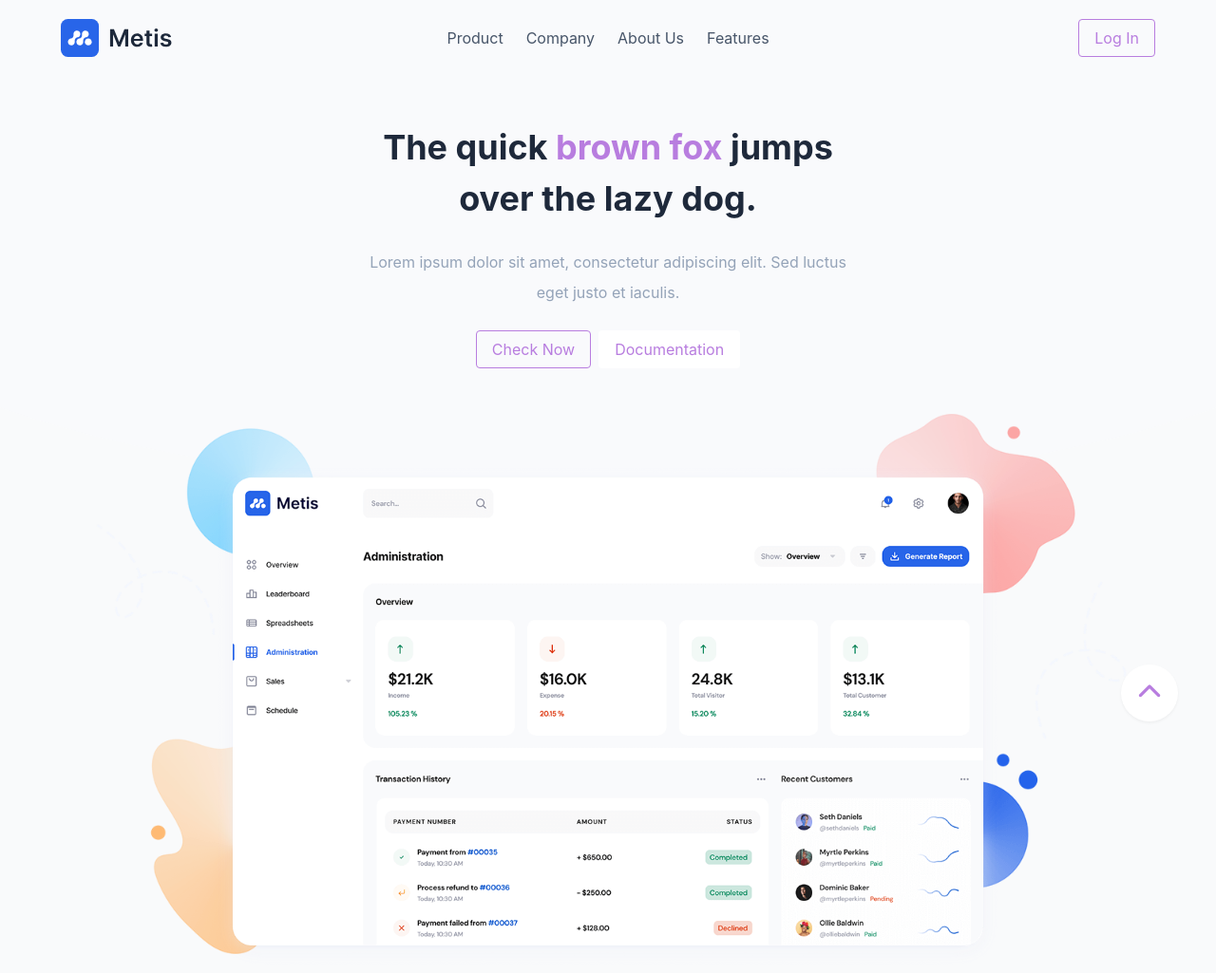
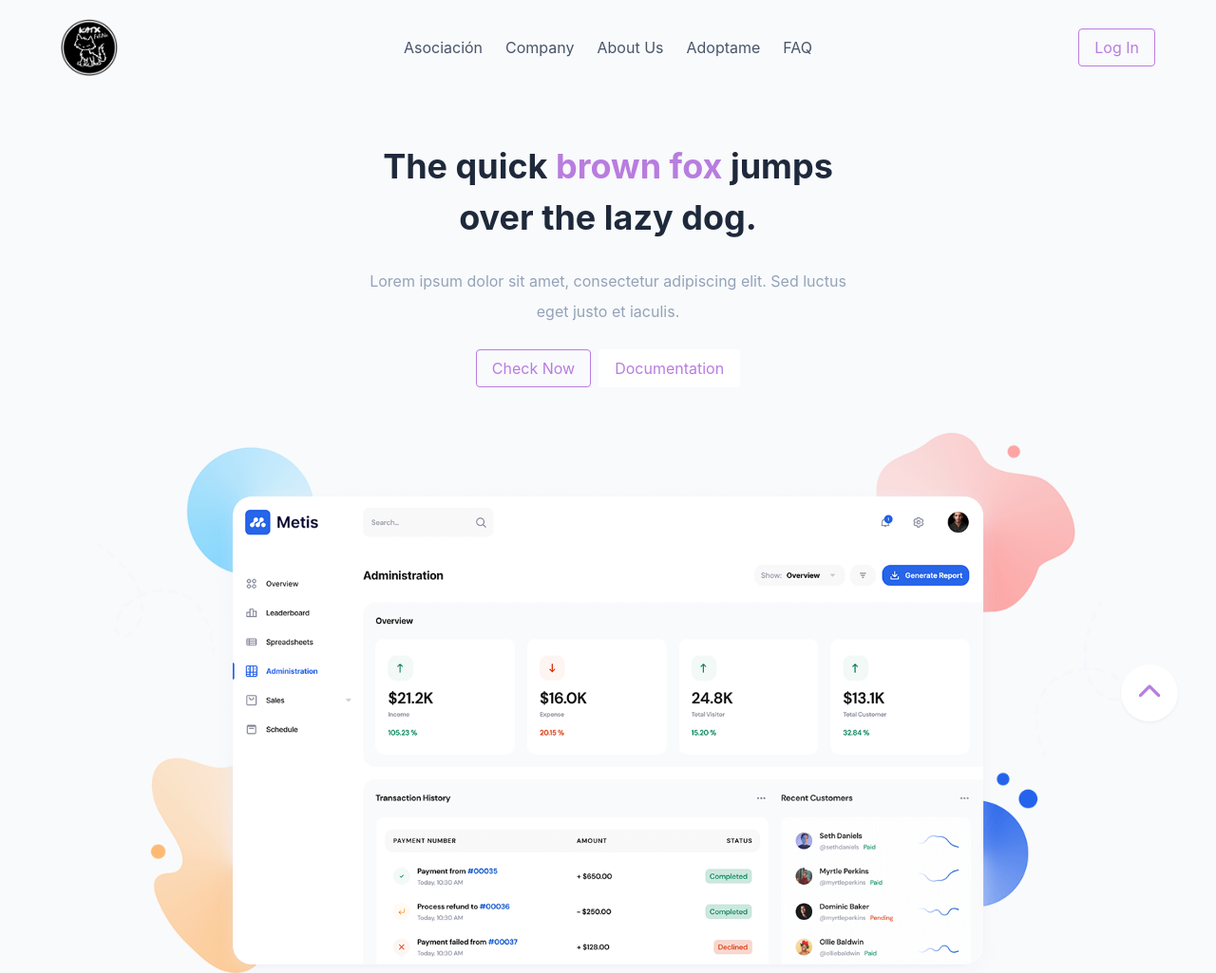
Before and after one commit to gorkaaerdozaiin10/Proyecto3EV, a website: page public/index.html in a window 1280 px wide. Shown: the top 1025 px of the page at 95% size. Drawn offline with Linux system fonts and the light colour scheme; a web font is replaced by a local one.

Commit message:
Subida de prueba

```diff
--- a/public/index.html
+++ b/public/index.html
@@ -23,8 +23,8 @@
       <nav class="navbar is-relative is-transparent py-3" aria-label="main navigation">
         <div class="container">
           <div class="navbar-brand">
-            <a class="navbar-item" href="#"><img src="metis-assets/logos/metis/metis.svg" alt="" width="auto"
-                style="min-height: 40px;"></a>
+            <a class="navbar-item" href="#"><img src="metis-assets/logos/metis/logokatx.png" alt="" width="auto"
+                style="min-height: 60px;"></a>
             <a class="navbar-burger" role="button" type="button" data-toggle="side-menu"
               data-target="#sibrown foxdeMenuHeaders02" aria-controls="sideMenuHeaders02" aria-expanded="false"
               aria-label="Toggle navigation">
@@ -34,9 +34,10 @@
             </a>
           </div>
           <div class="navbar-menu">
-            <div class="navbar-start is-centered-absolute"><a class="navbar-item" href="#">Product</a><a
+            <div class="navbar-start is-centered-absolute"><a class="navbar-item" href="#">Asociación</a><a
                 class="navbar-item" href="#">Company</a><a class="navbar-item" href="#">About Us</a><a
-                class="navbar-item" href="#">Features</a></div>
+                class="navbar-item" href="#">Adoptame</a><a
+                class="navbar-item" href="#">FAQ</a></div>
             <div class="navbar-end">
               <div class="navbar-item">
                 <a class="button is-expanded is-success is-outlined" href="#">Log In</a>
@@ -95,9 +96,10 @@
           </div>
           <div>
             <nav class="navbar mb-5">
-              <div class="is-fullwidth"><a class="navbar-item" href="#">Product</a><a class="navbar-item"
+              <div class="is-fullwidth"><a class="navbar-item" href="#">Quienes somos</a><a class="navbar-item"
                   href="#">Company</a><a class="navbar-item" href="#">About Us</a><a class="navbar-item"
-                  href="#">Features</a></div>
+                  href="#">Adoptame</a><a
+                  class="navbar-item" href="#">FAQ</a></div>
             </nav>
             <div class="mb-6 pt-5 has-border-top"><a class="button is-block is-success is-outlined mb-2" href="#">Log
                 In</a></div>
```
Also changed, not shown: public/metis-assets/logos/metis/logokatx.png (added).
